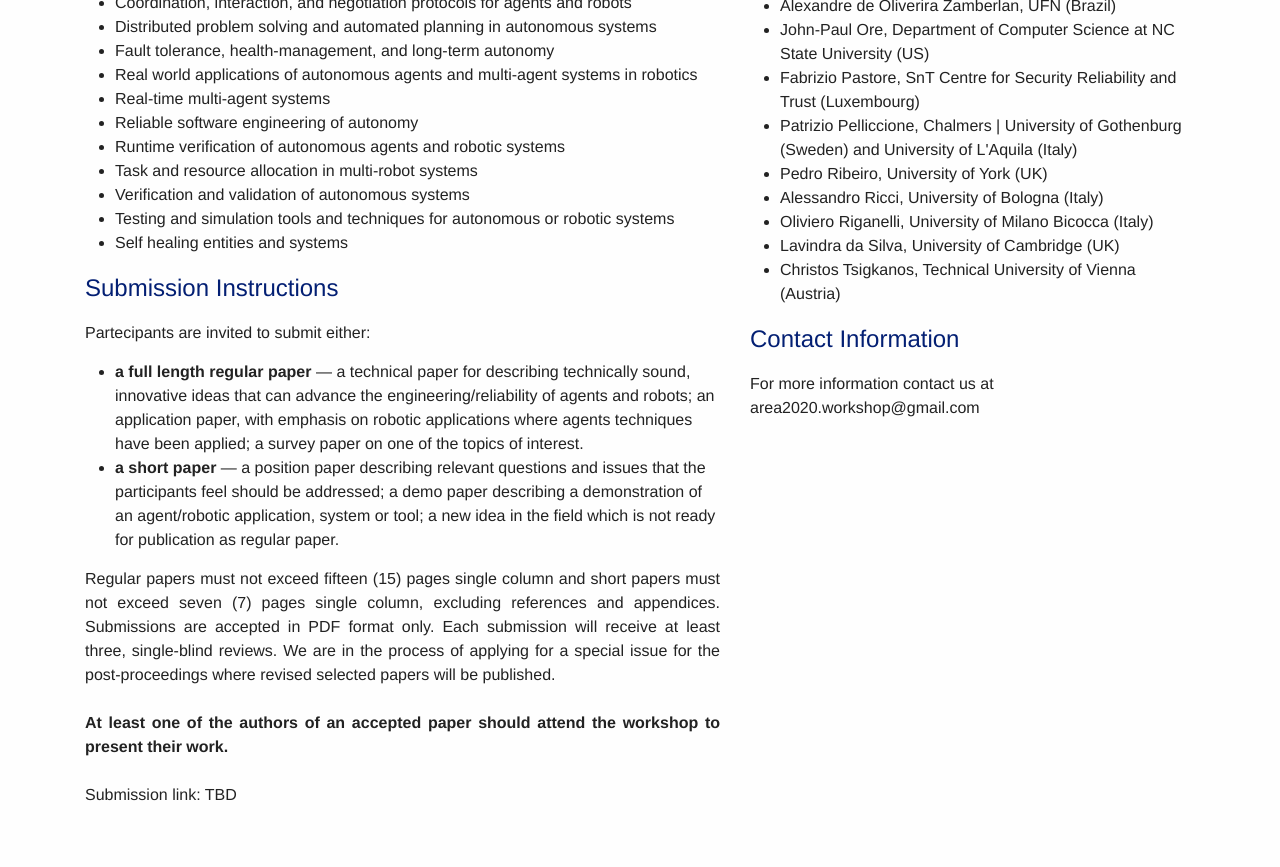
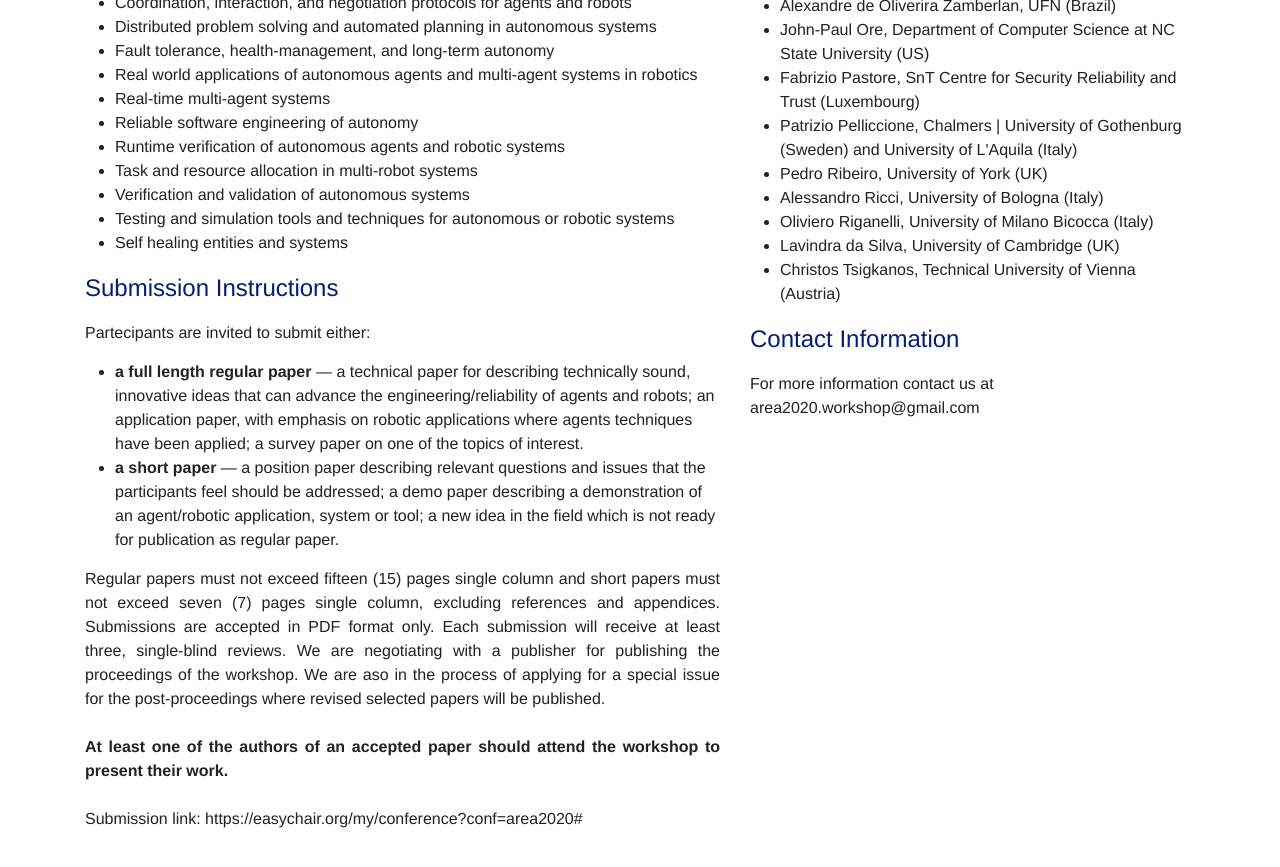
Before and after one commit to area2020/area2020.github.io, a Jekyll site: the page built from index.md, in a window 1280 px wide and 900 px high, scrolled down 1008 px. Shown: the top 867 px of the window. Built offline with Jekyll 4.4.1, drawn with Linux system fonts in a browser that asks for light colours; nearby versions of some CDN libraries.

Commit message:
Update index.md

```diff
--- a/index.md
+++ b/index.md
@@ -97,11 +97,11 @@ Partecipants are invited to submit either:
 </p>
 <p align="justify">
 Regular papers must not exceed fifteen (15) pages single column and short papers must not exceed seven (7) pages single column, excluding references and appendices.
-Submissions are accepted in PDF format only. Each submission will receive at least three, single-blind reviews. We are in the process of applying for a special issue for the post-proceedings where revised selected papers will be published. <!--, using the <a href="http://style.eptcs.org/">EPTCS formatting guidelines</a> (<a href="https://cgi.cse.unsw.edu.au/~eptcs/eptcsstyle.zip">LaTex</a>). -->
+Submissions are accepted in PDF format only. Each submission will receive at least three, single-blind reviews. We are negotiating with a publisher for publishing the proceedings of the workshop. We are aso in the process of applying for a special issue for the post-proceedings where revised selected papers will be published. <!--, using the <a href="http://style.eptcs.org/">EPTCS formatting guidelines</a> (<a href="https://cgi.cse.unsw.edu.au/~eptcs/eptcsstyle.zip">LaTex</a>). -->
 <br><br>
 <b>At least one of the authors of an accepted paper should attend the workshop to present their work. </b>
 <br><br>
-Submission link: TBD
+Submission link: https://easychair.org/my/conference?conf=area2020#
 </p>
 
 </div>
```
